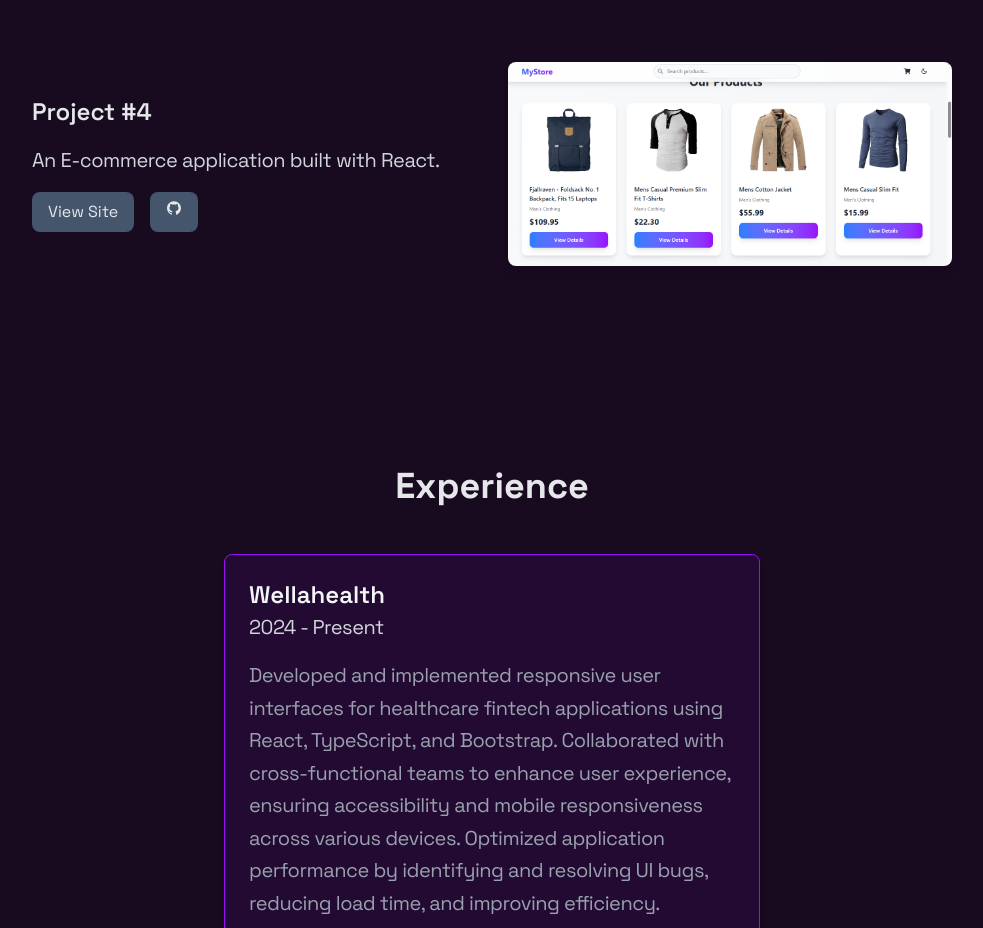
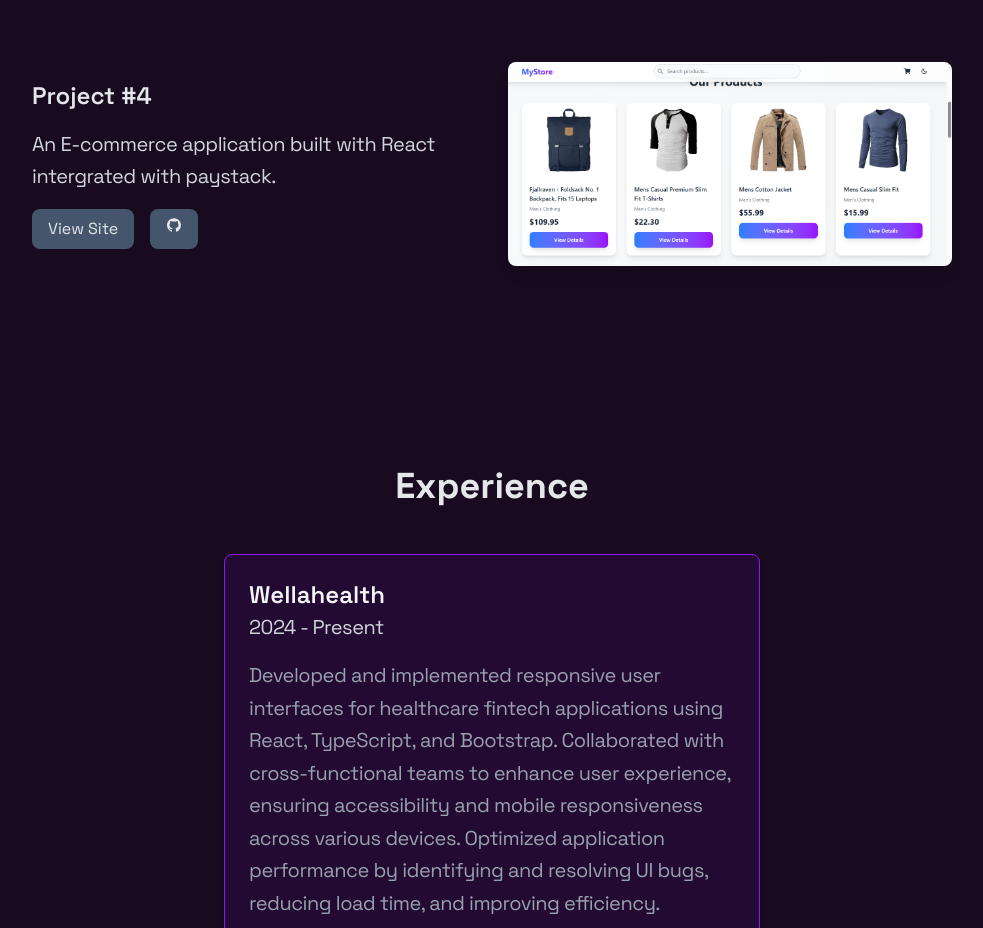
Before and after one commit to Adaobilynda1234/animated-portfolio, a React (Vite) app: page / in a window 1280 px wide. Shown: the part 2380-3308 px from the top of the page, without its empty margins (148-1131 px from the left). Built offline with nearby package versions, Linux system fonts and the light colour scheme.

Commit message:
added comment

```diff
--- a/src/components/Portfolio.jsx
+++ b/src/components/Portfolio.jsx
@@ -38,7 +38,8 @@ const projects = [
   {
     img: project4,
     title: "Project #4",
-    description: "An E-commerce application built with React.",
+    description:
+      "An E-commerce application built with React intergrated with paystack.",
     links: {
       site: "https://ecommerce-omega-nine-50.vercel.app/",
       github: "https://github.com/Adaobilynda1234/ecommerce",
```
